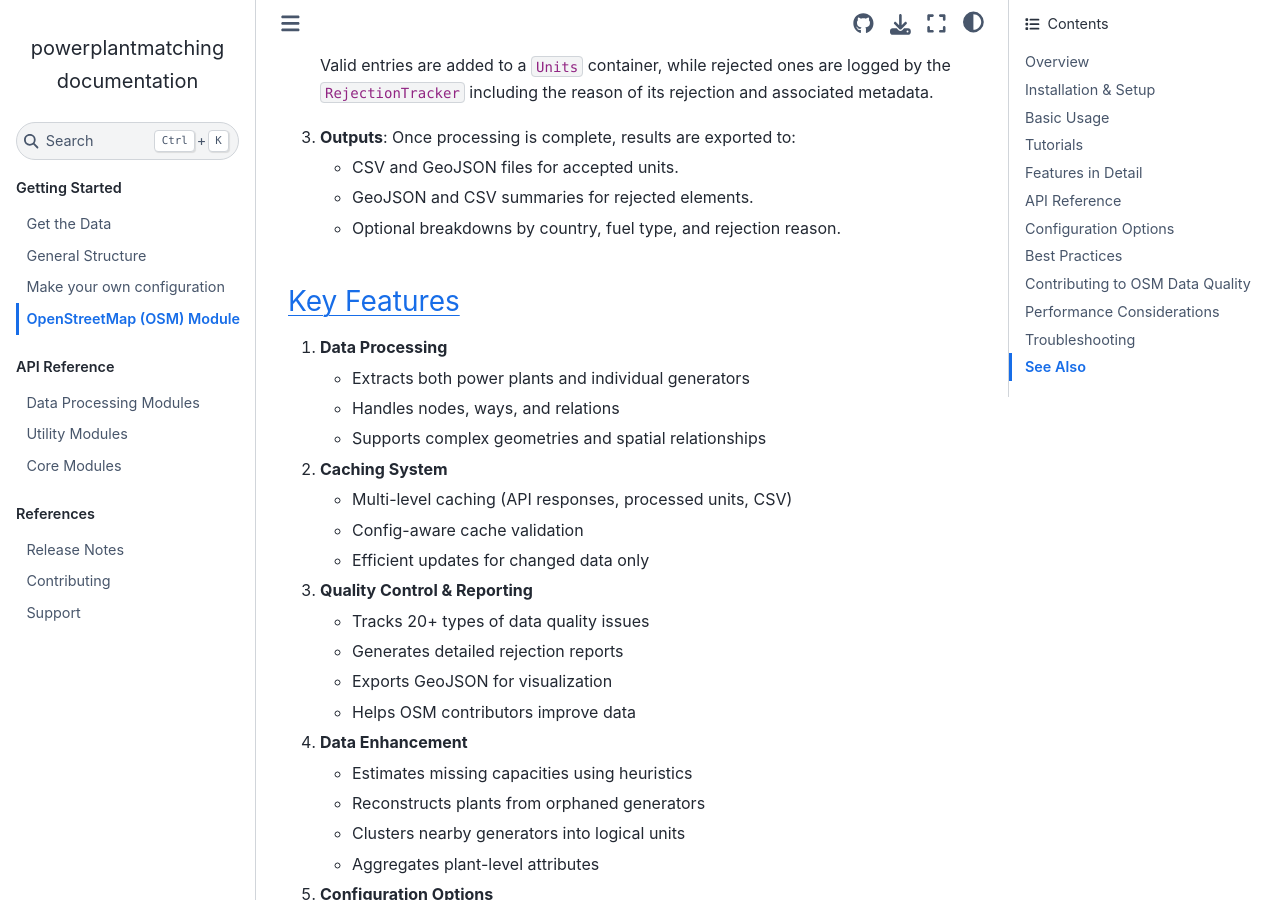
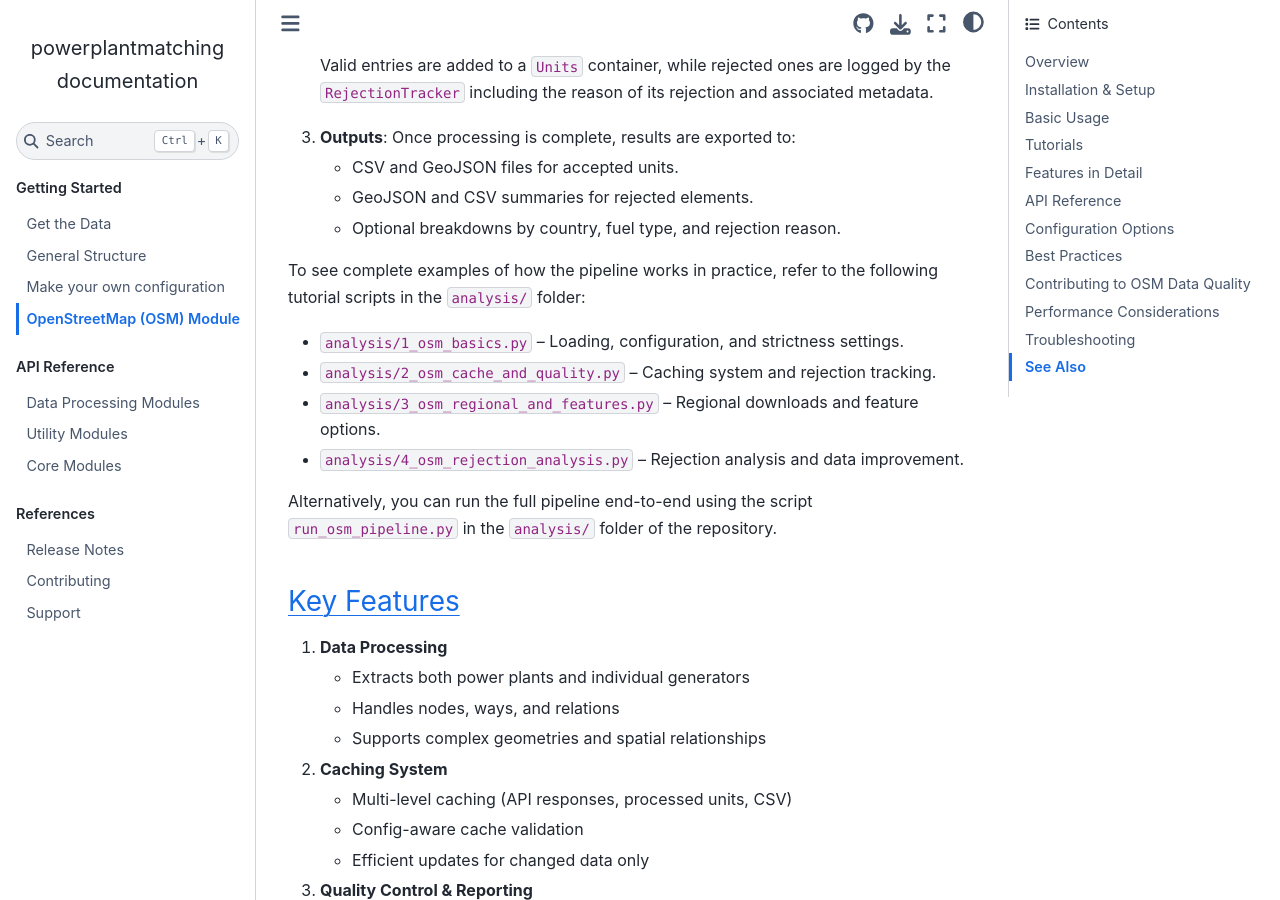
Before and after one commit to PyPSA/powerplantmatching, a Sphinx documentation site: the page built from doc/osm-module.rst, in a window 1280 px wide and 900 px high, scrolled down 2838 px. Built offline with Sphinx 7.4.7 and the Sphinx Book theme 1.1.4, drawn with Linux system fonts in a browser that asks for light colours; pages that are not in the unit, such as notebooks, are missing from menus.

Commit message:
Update osm-module.rst

```diff
--- a/doc/osm-module.rst
+++ b/doc/osm-module.rst
@@ -62,6 +62,15 @@ The OSM module is structured as a modular, multi-stage pipeline that transforms
    - CSV and GeoJSON files for accepted units.
    - GeoJSON and CSV summaries for rejected elements.
    - Optional breakdowns by country, fuel type, and rejection reason.
+
+To see complete examples of how the pipeline works in practice, refer to the following tutorial scripts in the ``analysis/`` folder:
+
+- ``analysis/1_osm_basics.py`` – Loading, configuration, and strictness settings.
+- ``analysis/2_osm_cache_and_quality.py`` – Caching system and rejection tracking.
+- ``analysis/3_osm_regional_and_features.py`` – Regional downloads and feature options.
+- ``analysis/4_osm_rejection_analysis.py`` – Rejection analysis and data improvement.
+
+Alternatively, you can run the full pipeline end-to-end using the script ``run_osm_pipeline.py`` in the ``analysis/``  folder of the repository.
 
 
 Key Features
```
